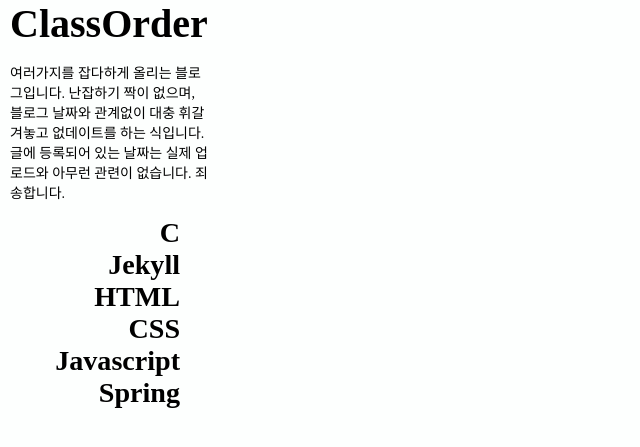
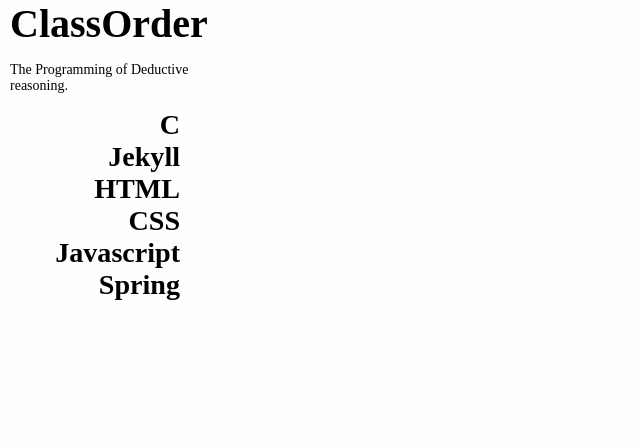
Before and after one commit to ProjectTavern/deprecated-winterguard.github.io, a Jekyll site: the page built from index.html, in a window 1280 px wide. Shown: the top 447 px of the page, without its empty margins (0-640 px from the left). Built offline with Jekyll 4.4.1, drawn with Linux system fonts in a browser that asks for light colours; nearby versions of some CDN libraries; the list of posts is cut into pages by our own code; a style sheet for code colours, icons or effects is not loaded.

Commit message:
Update main_title.html

```diff
--- a/_includes/main_title.html
+++ b/_includes/main_title.html
@@ -1,2 +1,2 @@
 <h1 class="blogTitle"><a href="https://classorder.github.io" class="blogTitleAnchor">ClassOrder</a></h1>
-<p style="font-size:14px;font-weight:100">여러가지를 잡다하게 올리는 블로그입니다. 난잡하기 짝이 없으며, 블로그 날짜와 관계없이 대충 휘갈겨놓고 없데이트를 하는 식입니다. 글에 등록되어 있는 날짜는 실제 업로드와 아무런 관련이 없습니다. 죄송합니다.</p>
+<p style="font-size:14px;font-weight:100">The Programming of Deductive reasoning.</p>
```
